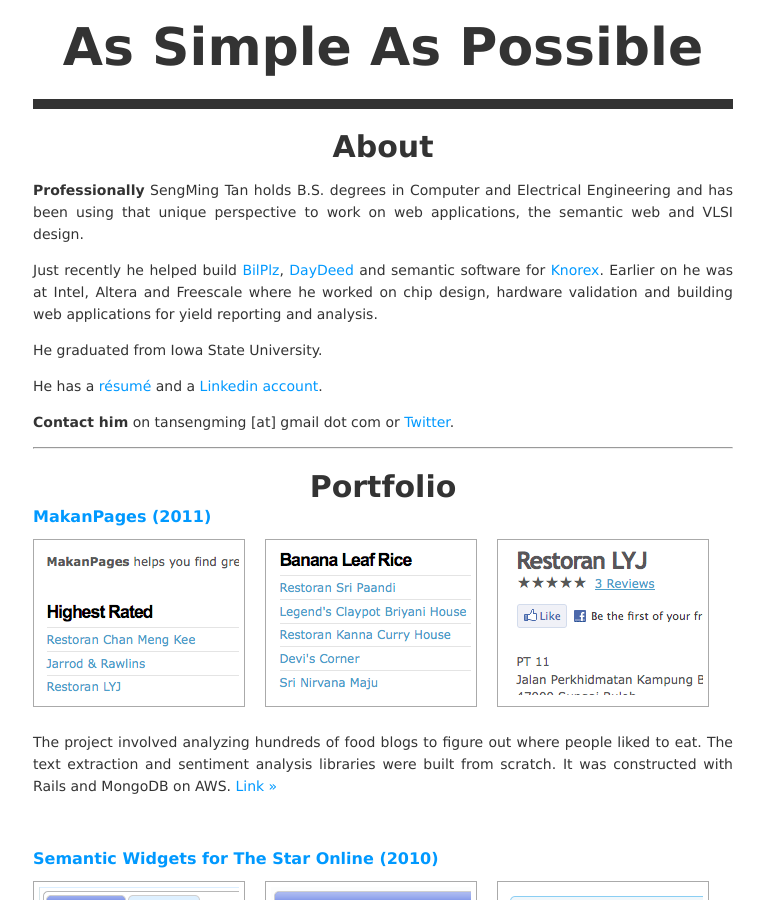
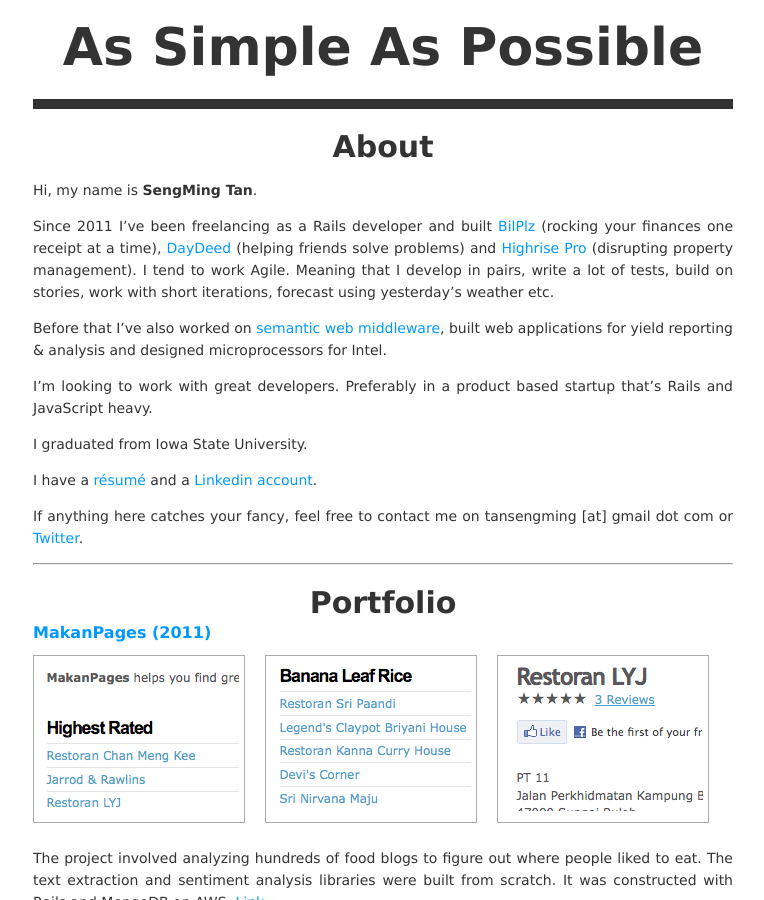
Before and after one commit to tansengming/tansengming.github.com, a Jekyll site: the page built from pages/_posts/2009-11-26-about.markdown, in a window 1280 px wide and 900 px high. Shown: the whole window, without its empty margins (257-1021 px from the left). Built offline with Jekyll 4.4.1, drawn with Linux system fonts in a browser that asks for light colours; nearby versions of some CDN libraries; Markdown is read by kramdown in place of the engine named in the settings; comment, search, counter and statistics services are not loaded.

Commit message:
updates resume and about page

```diff
--- a/pages/_posts/2009-11-26-about.markdown
+++ b/pages/_posts/2009-11-26-about.markdown
@@ -2,17 +2,20 @@
 layout: page
 permalink: about
 ---
-**Professionally**
-SengMing Tan holds B.S. degrees in Computer and Electrical Engineering and has been using that unique perspective to work on web applications, the semantic web and VLSI design.
 
-Just recently he helped build [BilPlz](http://bilplz.com/), [DayDeed](http://daydeed.com) and semantic software for [Knorex]. Earlier on he was at Intel, Altera and Freescale where he worked on chip design, hardware validation and building web applications for yield reporting and analysis.
+Hi, my name is **SengMing Tan**.
 
-He graduated from Iowa State University.
+Since 2011 I've been freelancing as a Rails developer and built [BilPlz](http://bilplz.com) (rocking your finances one receipt at a time), [DayDeed](http://daydeed.com/) (helping friends solve problems) and [Highrise Pro](http://highrisepro.com/) (disrupting property management). I tend to work Agile. Meaning that I develop in pairs, write a lot of tests, build on stories, work with short iterations, forecast using yesterday's weather etc.
 
-He has a [r&eacute;sum&eacute;][resume] and a [Linkedin account][linkedin].
+Before that I've also worked on [semantic web middleware](http://knorex.com), built web applications for yield reporting & analysis and designed microprocessors for Intel.
 
-**Contact him**
-on tansengming \[at\] gmail dot com or [Twitter][twitter].
+I'm looking to work with great developers. Preferably in a product based startup that's Rails and JavaScript heavy.
+
+I graduated from Iowa State University.
+
+I have a [r&eacute;sum&eacute;][resume] and a [Linkedin account][linkedin].
+
+If anything here catches your fancy, feel free to contact me on tansengming \[at\] gmail dot com or [Twitter][twitter].
 
 ---
 
```
Also changed, not shown: pages/_posts/2009-12-28-resume.markdown (+8 -1 lines).
